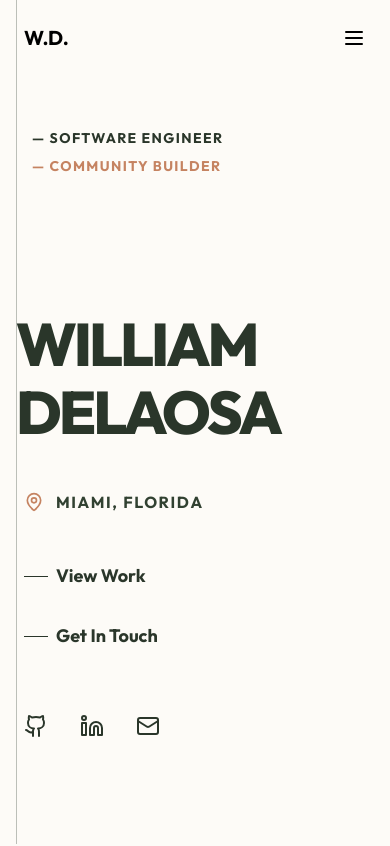
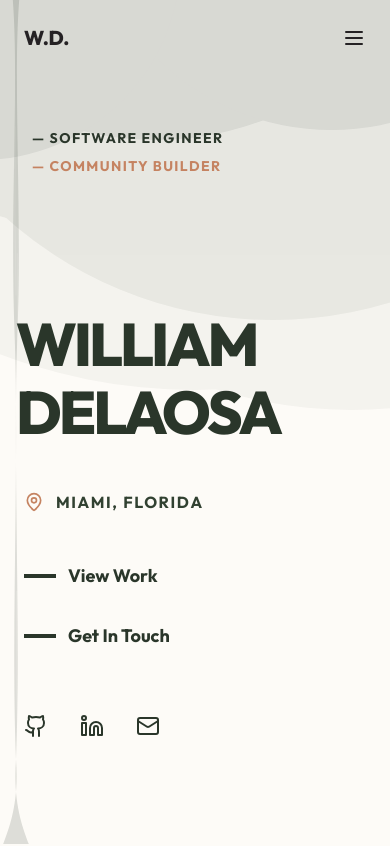
Before and after one commit to WillDela/Portfolio, a React (Vite) app: page / in a window 390 px wide. Shown: the top 846 px of the page. Built offline with nearby package versions, Linux system fonts and the light colour scheme.

Commit message:
made it look more like a tree

```diff
--- a/src/Portfolio.jsx
+++ b/src/Portfolio.jsx
@@ -1,26 +1,6 @@
 import React, { useState, useEffect } from 'react';
-import { motion, useScroll, useTransform } from 'framer-motion';
-import { Button } from '@/components/ui/button';
-import { Card, CardContent } from '@/components/ui/card';
-import { Badge } from '@/components/ui/badge';
-import {
-  Github,
-  Linkedin,
-  Mail,
-  MapPin,
-  Award,
-  Briefcase,
-  Code2,
-  Rocket,
-  Users,
-  ChevronDown,
-  ExternalLink,
-  GraduationCap,
-  Trophy,
-  Zap,
-  Menu,
-  X
-} from 'lucide-react';
+import { motion, useScroll } from 'framer-motion';
+import { Menu, X } from 'lucide-react';
 
 import Hero from './components/portfolio/Hero';
 import About from './components/portfolio/About';
@@ -65,21 +45,34 @@ export default function Portfolio() {
   };
 
   return (
-    <div className="relative bg-earth-50 min-h-screen font-sans text-forest-900 selection:bg-clay-500 selection:text-white">
+    <div className="relative bg-[#fdfbf7] min-h-screen font-sans text-forest-900 selection:bg-clay-500 selection:text-white overflow-hidden">
 
-      {/* The Central Trunk */}
-      <div className="fixed left-4 md:left-1/2 top-0 bottom-0 w-px bg-forest-900 opacity-30 transform md:-translate-x-1/2 pointer-events-none z-0" />
+      {/* The Central Organic SVG Trunk */}
+      <svg
+        className="fixed left-4 md:left-1/2 top-0 bottom-0 w-16 md:w-32 h-full transform -translate-x-1/2 pointer-events-none z-0 text-clay-800 opacity-15"
+        preserveAspectRatio="none"
+        viewBox="0 0 100 100"
+        xmlns="http://www.w3.org/2000/svg"
+      >
+        <path
+          d="M45,0 C55,10 40,25 48,40 C55,55 42,75 50,90 C55,95 40,98 30,100 L70,100 C60,98 45,95 50,90 C58,75 45,55 52,40 C60,25 45,10 55,0 Z"
+          fill="currentColor"
+        />
+        {/* Bark texture lines */}
+        <path d="M48,10 Q50,15 47,20 M52,30 Q54,40 50,50 M51,70 Q49,80 53,90 M49,15 Q47,25 50,35" stroke="#fdfbf7" strokeWidth="0.5" fill="none" opacity="0.3" vectorEffect="non-scaling-stroke" />
+      </svg>
 
       {/* Minimalist Top Navigation */}
       <nav className="fixed top-0 left-0 right-0 z-50 p-6 mix-blend-difference text-earth-50 font-medium">
         <div className="flex justify-between items-center max-w-6xl mx-auto">
-          <span className="text-xl font-bold tracking-tight select-none">W.D.</span>
-          <div className="hidden md:flex gap-8 text-sm uppercase tracking-widest">
+          <span className="text-xl font-black tracking-tight select-none">W.D.</span>
+          <div className="hidden md:flex gap-8 text-sm font-black uppercase tracking-widest">
             {['About', 'Experience', 'Projects', 'Leadership', 'Contact'].map((item) => (
               <button
                 key={item}
                 onClick={() => scrollToSection(item.toLowerCase())}
                 className="hover:text-clay-500 transition-colors"
+                style={{ textShadow: '0 2px 10px rgba(0,0,0,0.5)' }}
               >
                 {item}
               </button>
@@ -96,12 +89,12 @@ export default function Portfolio() {
 
       {/* Mobile Menu Overlay */}
       {mobileMenuOpen && (
-        <div className="fixed inset-0 z-40 bg-forest-900 text-earth-50 flex flex-col items-center justify-center gap-8">
+        <div className="fixed inset-0 z-40 bg-forest-900 text-[#fdfbf7] flex flex-col items-center justify-center gap-8">
           {['About', 'Experience', 'Projects', 'Leadership', 'Contact'].map((item) => (
             <button
               key={item}
               onClick={() => scrollToSection(item.toLowerCase())}
-              className="text-2xl uppercase tracking-widest hover:text-clay-500 transition-colors"
+              className="text-2xl font-black uppercase tracking-widest hover:text-clay-500 transition-colors"
             >
               {item}
             </button>
--- a/src/components/portfolio/Experience.jsx
+++ b/src/components/portfolio/Experience.jsx
@@ -78,12 +78,20 @@ export default function Experience() {
 
             {/* Content Side */}
             <div className="w-full md:w-1/2 relative space-y-6">
-              {/* Branch Line */}
+              {/* Organic Curved Branch */}
               <div
-                className={`hidden md:block absolute top-4 w-12 lg:w-24 h-px bg-forest-900 ${
+                className={`hidden md:block absolute top-4 w-12 lg:w-24 h-8 text-forest-900 opacity-60 ${
                   exp.side === 'left' ? '-right-12 lg:-right-24' : '-left-12 lg:-left-24'
                 }`}
-              />
+              >
+                <svg width="100%" height="100%" viewBox="0 0 100 20" preserveAspectRatio="none">
+                  <path d="M0,10 Q25,25 50,10 T100,10" stroke="currentColor" strokeWidth="2" fill="none" vectorEffect="non-scaling-stroke" />
+                </svg>
+              </div>
+              {/* Subtle Leaf Embed */}
+              <svg className={`absolute top-0 ${exp.side === 'left' ? '-right-6 rotate-0' : '-left-6 -rotate-90'} w-8 h-8 text-clay-500 opacity-80 z-10 hidden md:block`} viewBox="0 0 24 24" fill="currentColor">
+                <path d="M12 22S2 16 2 8c0-4 3-7 7-7 2.5 0 4.5 1.5 6 3 1.5-1.5 3.5-3 6-3 4 0 7 3 7 7 0 8-10 14-10 14z" />
+              </svg>
 
               <div className={`${exp.side === 'left' ? 'md:pr-12 lg:pr-24 md:text-right' : 'md:pl-12 lg:pl-24 pl-12'}`}>
                 <div className="flex items-center gap-4 mb-4 ${exp.side === 'left' ? 'md:flex-row-reverse' : ''}">
--- a/src/components/portfolio/Hero.jsx
+++ b/src/components/portfolio/Hero.jsx
@@ -6,9 +6,39 @@ export default function Hero({ scrollToSection }) {
   return (
     <section id="hero" className="relative min-h-screen flex flex-col justify-center items-center px-4 w-full max-w-6xl mx-auto pt-20">
 
+      {/* Flat SVG Canopy Background */}
+      <div className="absolute top-0 left-0 w-full h-[800px] overflow-hidden pointer-events-none z-0">
+        <motion.svg
+          initial={{ y: -50, opacity: 0 }}
+          animate={{ y: 0, opacity: 1 }}
+          transition={{ duration: 1.5, ease: "easeOut" }}
+          width="100%"
+          height="100%"
+          xmlns="http://www.w3.org/2000/svg"
+        >
+          {/* Back layer */}
+          <g fill="#2a362a" opacity="0.04">
+            <circle cx="10%" cy="-10%" r="400" />
+            <circle cx="50%" cy="-20%" r="550" />
+            <circle cx="90%" cy="-5%" r="450" />
+          </g>
+          {/* Mid layer */}
+          <g fill="#2a362a" opacity="0.06">
+            <circle cx="25%" cy="-15%" r="350" />
+            <circle cx="70%" cy="-10%" r="400" />
+          </g>
+          {/* Front layer */}
+          <g fill="#2a362a" opacity="0.08">
+            <circle cx="40%" cy="-20%" r="300" />
+            <circle cx="85%" cy="-15%" r="250" />
+            <circle cx="-5%" cy="-5%" r="200" />
+          </g>
+        </motion.svg>
+      </div>
+
       {/* Minimal Top-left details connecting to the trunk concept */}
       <motion.div
-        className="absolute top-32 left-8 md:left-[50%] md:ml-8 flex flex-col gap-2"
+        className="absolute top-32 left-8 md:left-[50%] md:ml-8 flex flex-col gap-2 z-10"
         initial={{ opacity: 0, x: -10 }}
         animate={{ opacity: 1, x: 0 }}
         transition={{ delay: 0.5 }}
@@ -48,7 +78,7 @@ export default function Hero({ scrollToSection }) {
               initial={{ opacity: 0, scale: 0 }}
               animate={{ opacity: 1, scale: 1 }}
               transition={{ delay: 0.6 }}
-              className="hidden md:flex w-24 h-24 rounded-full bg-clay-500 items-center justify-center text-earth-50 text-3xl shrink-0 -translate-y-4"
+              className="hidden md:flex w-24 h-24 rounded-full bg-clay-500 items-center justify-center text-[#fdfbf7] text-3xl shrink-0 -translate-y-4 shadow-sm"
             >
               🏃🏽‍♂️
             </motion.div>
@@ -73,16 +103,16 @@ export default function Hero({ scrollToSection }) {
           >
             <button
               onClick={() => scrollToSection('projects')}
-              className="group flex items-center gap-2 hover:text-clay-500 transition-colors text-left"
+              className="group flex items-center gap-3 hover:text-clay-500 transition-colors text-left"
             >
-              <span className="w-6 h-px bg-forest-900 group-hover:bg-clay-500 transition-colors block" />
+              <span className="w-8 h-1 bg-forest-900 group-hover:bg-clay-500 transition-colors block" />
               View Work
             </button>
             <button
               onClick={() => scrollToSection('contact')}
-              className="group flex items-center gap-2 hover:text-clay-500 transition-colors text-left"
+              className="group flex items-center gap-3 hover:text-clay-500 transition-colors text-left"
             >
-              <span className="w-6 h-px bg-forest-900 group-hover:bg-clay-500 transition-colors block" />
+              <span className="w-8 h-1 bg-forest-900 group-hover:bg-clay-500 transition-colors block" />
               Get In Touch
             </button>
           </motion.div>
--- a/src/components/portfolio/Projects.jsx
+++ b/src/components/portfolio/Projects.jsx
@@ -67,8 +67,16 @@ export default function Projects() {
                     <div className="absolute inset-0 bg-forest-900/10 group-hover:bg-transparent transition-colors duration-500" />
                   </div>
                 </a>
-                {/* Branch Line */}
-                <div className={`hidden md:block absolute top-48 w-24 h-px bg-forest-900 ${isLeft ? '-right-24' : '-left-24'}`} />
+                {/* Organic Curved Branch */}
+                <div className={`hidden md:block absolute top-48 w-24 h-12 text-forest-900 opacity-60 ${isLeft ? '-right-24' : '-left-24'}`}>
+                  <svg width="100%" height="100%" viewBox="0 0 100 20" preserveAspectRatio="none">
+                    <path d="M0,10 Q25,25 50,10 T100,10" stroke="currentColor" strokeWidth="2" fill="none" vectorEffect="non-scaling-stroke" />
+                  </svg>
+                </div>
+                {/* Subtle Leaf Embed */}
+                <svg className={`absolute -top-6 ${isLeft ? '-right-4 rotate-0' : '-left-4 -rotate-90'} w-10 h-10 text-clay-500 opacity-80 z-10`} viewBox="0 0 24 24" fill="currentColor">
+                  <path d="M12 22S2 16 2 8c0-4 3-7 7-7 2.5 0 4.5 1.5 6 3 1.5-1.5 3.5-3 6-3 4 0 7 3 7 7 0 8-10 14-10 14z" />
+                </svg>
               </div>
 
               {/* Content Container */}
--- a/src/components/portfolio/Skills.jsx
+++ b/src/components/portfolio/Skills.jsx
@@ -62,12 +62,20 @@ export default function Skills() {
 
               {/* Content Side */}
               <div className="w-full md:w-1/2 relative space-y-6">
-                {/* Branch Line */}
+                {/* Organic Curved Branch */}
                 <div
-                  className={`hidden md:block absolute top-4 w-12 lg:w-24 h-px bg-forest-900 ${
+                  className={`hidden md:block absolute top-4 w-12 lg:w-24 h-8 text-forest-900 opacity-60 ${
                     isLeft ? '-right-12 lg:-right-24' : '-left-12 lg:-left-24'
                   }`}
-                />
+                >
+                  <svg width="100%" height="100%" viewBox="0 0 100 20" preserveAspectRatio="none">
+                    <path d="M0,10 Q25,25 50,10 T100,10" stroke="currentColor" strokeWidth="2" fill="none" vectorEffect="non-scaling-stroke" />
+                  </svg>
+                </div>
+                {/* Subtle Leaf Embed */}
+                <svg className={`absolute top-0 ${isLeft ? '-right-6 rotate-0' : '-left-6 -rotate-90'} w-8 h-8 text-clay-500 opacity-80 z-10 hidden md:block`} viewBox="0 0 24 24" fill="currentColor">
+                  <path d="M12 22S2 16 2 8c0-4 3-7 7-7 2.5 0 4.5 1.5 6 3 1.5-1.5 3.5-3 6-3 4 0 7 3 7 7 0 8-10 14-10 14z" />
+                </svg>
 
                 <div className={`${isLeft ? 'md:pr-12 lg:pr-24 md:text-right' : 'md:pl-12 lg:pl-24 pl-12'}`}>
                   <div className={`flex items-center gap-4 mb-6 ${isLeft ? 'md:flex-row-reverse' : ''}`}>
```
Also changed, not shown: src/components/portfolio/About.jsx (+11 -3 lines), src/components/portfolio/Contact.jsx (+17 -1 lines), src/components/portfolio/Leadership.jsx (+11 -3 lines).
